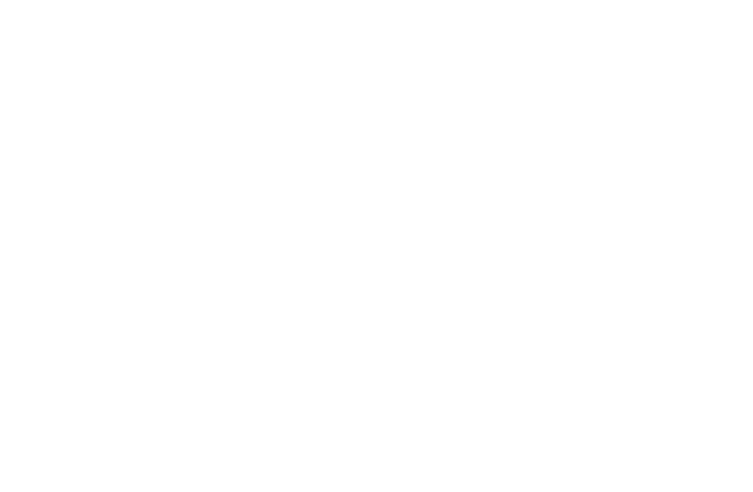
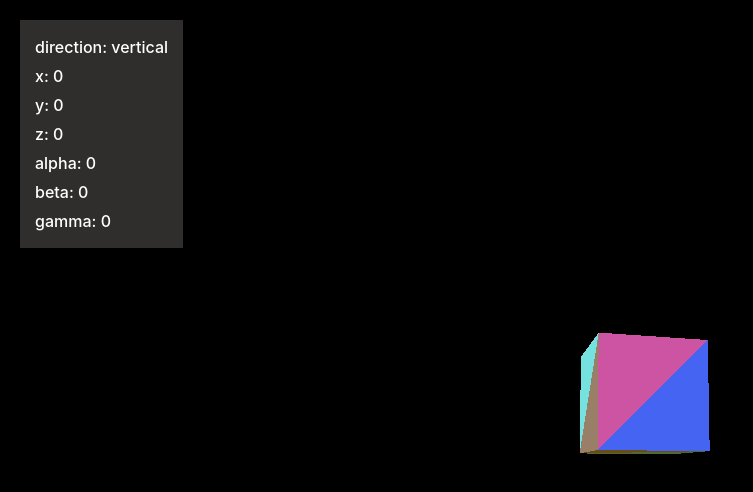
Before and after one commit to lienze87/hayate, a Vue app: page /scene in a window 1280 px wide. Before the commit this address had no page. Shown: the top 492 px of the page, without its empty margins (0-753 px from the left). Built offline with nearby package versions, Linux system fonts and the light colour scheme.

Commit message:
feat(page): 新增threejs演示页面

```diff
--- a/src/layouts/components/header.vue
+++ b/src/layouts/components/header.vue
@@ -46,6 +46,10 @@
     name: '导航栏',
     path: '/sidenav',
   },
+  {
+    name: '三维场景',
+    path: '/scene',
+  },
 ]);
 </script>
 <style lang="scss" scoped>
--- /dev/null
+++ b/src/pages/world/scene.vue
@@ -0,0 +1,133 @@
+<template>
+  <div class="main-content">
+    <div id="controls">
+      <p>direction: {{ deviceInfo.direction }}</p>
+      <p>x: {{ deviceInfo.y }}</p>
+      <p>y: {{ deviceInfo.x }}</p>
+      <p>z: {{ deviceInfo.z }}</p>
+      <p>alpha: {{ deviceInfo.alpha }}</p>
+      <p>beta: {{ deviceInfo.beta }}</p>
+      <p>gamma: {{ deviceInfo.gamma }}</p>
+    </div>
+  </div>
+</template>
+<script lang="ts" setup>
+import { ref, onMounted } from 'vue';
+import { ElMessage } from 'element-plus';
+import * as THREE from 'three';
+import { OrbitControls } from 'three/addons/controls/OrbitControls.js';
+
+const scene = new THREE.Scene();
+const camera = new THREE.PerspectiveCamera(75, window.innerWidth / window.innerHeight, 0.1, 1000);
+
+const renderer = new THREE.WebGLRenderer();
+renderer.setSize(window.innerWidth, window.innerHeight);
+
+const controls = new OrbitControls(camera, renderer.domElement);
+
+const geometry = new THREE.BoxGeometry(1, 1, 1).toNonIndexed();
+const material = new THREE.MeshBasicMaterial({ vertexColors: true });
+
+const positionAttribute = geometry.getAttribute('position');
+
+const colors = [];
+const color = new THREE.Color();
+
+for (let i = 0; i < positionAttribute.count; i += 3) {
+  color.set(Math.random() * 0xffffff);
+
+  // define the same color for each vertex of a triangle
+
+  colors.push(color.r, color.g, color.b);
+  colors.push(color.r, color.g, color.b);
+  colors.push(color.r, color.g, color.b);
+}
+geometry.setAttribute('color', new THREE.Float32BufferAttribute(colors, 3));
+
+const cube = new THREE.Mesh(geometry, material);
+scene.add(cube);
+
+camera.position.z = 5;
+function animate() {
+  requestAnimationFrame(animate);
+  cube.rotation.x += 0.01;
+  cube.rotation.y += 0.02;
+  controls.update();
+  renderer.render(scene, camera);
+}
+
+const deviceInfo = ref({
+  direction: 'vertical',
+  x: 0,
+  y: 0,
+  z: 0,
+  alpha: 0,
+  beta: 0,
+  gamma: 0,
+});
+
+/**
+ * 设备坐标系是相对于设备中心的
+ * x 轴沿着屏幕表面，向右为正，向左为负。
+ * y 轴沿着屏幕表面，向上为正，向下为负。
+ * z 轴垂直屏幕表面或键盘，远离屏幕的方向为正。
+ * 旋转描述的是设备在设备坐标系跟地球坐标系中任意轴上的差异值，用角度表示。
+ * 围绕 z 轴旋转设备,即在当前水平面旋转，将使 alpha 角度值发生变化
+ * alpha 为 0° 时表示设备的顶部正指北极方向，当设备向左旋转时，alpha 将增加
+ * 围绕 x 轴旋转，也就是前后旋转，将使 beta 值发生改变
+ * 当 beta 为 0° 时表示设备顶部和底部与地表面的距离是一样的，当设备向前翻转时，beta 递增到 180°，向后翻转递减到 -180°。
+ * 当围绕 y 轴旋转，也就是左右倾斜设备时，将使 gamma 值发生改变
+ * gamma 等于 0° 表示设备左右两边与地表面的距离相等，当设备向右翻转时，gamma 递增到 90° ，向左翻转时，递减到 -90°。
+ */
+
+function initListener() {
+  function handleMotionEvent(event: DeviceMotionEvent) {
+    const x = event.accelerationIncludingGravity.x;
+    const y = event.accelerationIncludingGravity.y;
+    const z = event.accelerationIncludingGravity.z;
+
+    deviceInfo.value = { ...deviceInfo.value, x, y, z };
+    // Do something awesome.
+    console.log(x, y, z);
+  }
+  // rotateDegrees,frontToBack, leftToRight,
+  function handleOrientationEvent(event: DeviceOrientationEvent) {
+    ElMessage.warning('是否支持运动检测：' + event.absolute);
+    const alpha = event.alpha;
+    const beta = event.beta;
+    const gamma = event.gamma;
+
+    deviceInfo.value = { ...deviceInfo.value, alpha, beta, gamma };
+  }
+
+  window.addEventListener('devicemotion', handleMotionEvent, true);
+
+  window.addEventListener('deviceorientation', handleOrientationEvent, true);
+}
+
+onMounted(() => {
+  const target = document.querySelector('.main-content');
+  target.appendChild(renderer.domElement);
+  initListener();
+  animate();
+});
+</script>
+<style lang="scss" scoped>
+.main-content {
+  position: relative;
+  width: 100vw;
+  height: 100vh;
+  overflow: hidden;
+}
+#controls {
+  position: absolute;
+  top: 20px;
+  left: 20px;
+  padding: 10px;
+  color: #fff;
+  background-color: #302d2d;
+  p {
+    margin: 5px;
+  }
+}
+</style>
--- a/src/router/index.ts
+++ b/src/router/index.ts
@@ -90,6 +90,12 @@
     component: () => import('@/pages/sideNav/index.vue'),
     meta: { title: '导航栏' },
   },
+  {
+    path: '/scene',
+    name: 'Scene',
+    component: () => import('@/pages/world/scene.vue'),
+    meta: { title: '场景' },
+  },
 ];
 
 const router = createRouter({
```
